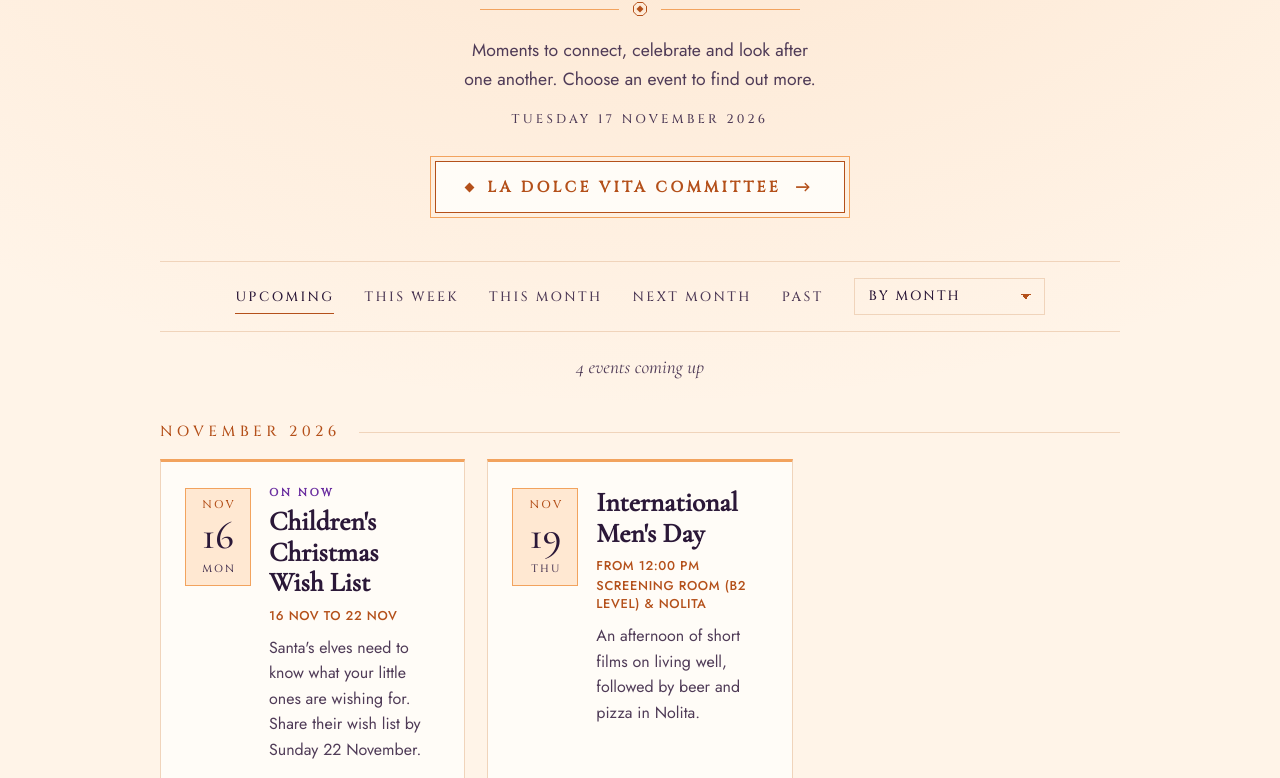
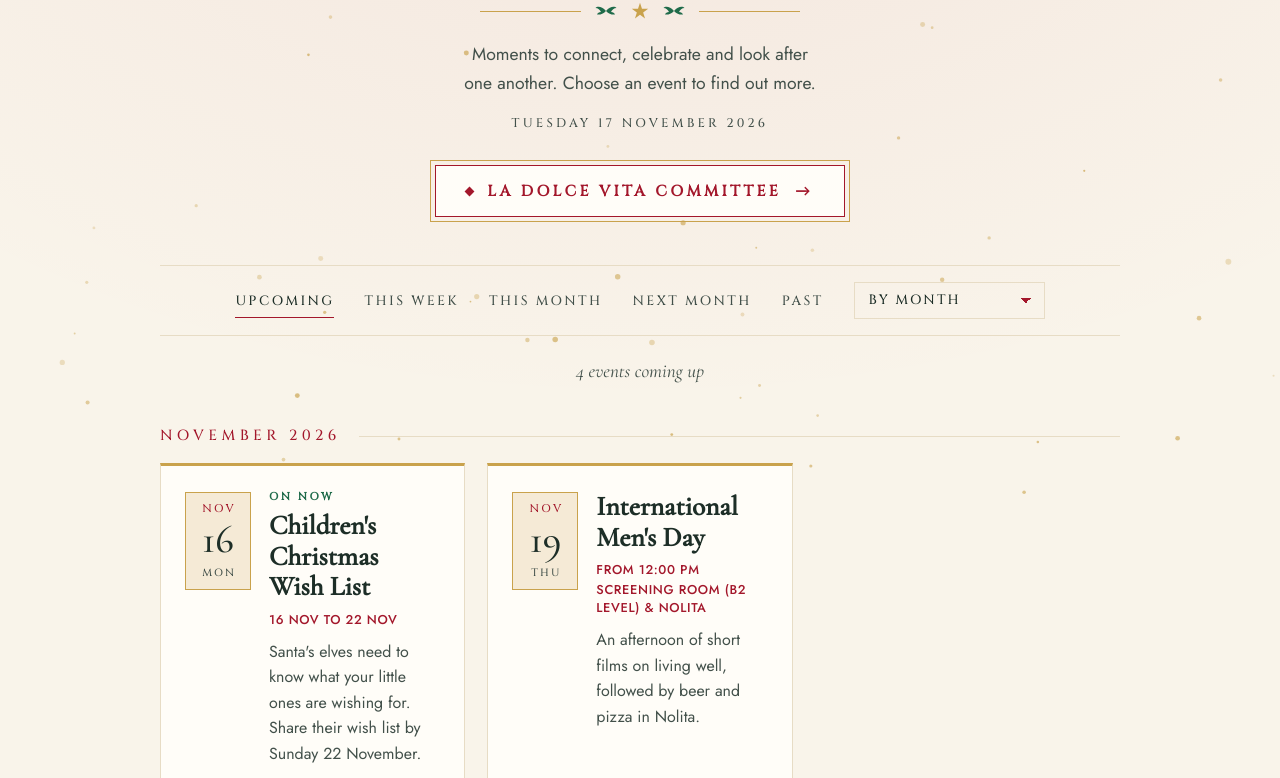
Before and after one commit to HR-BHL/Colleague-Events, a plain HTML site: page index.html in a window 1280 px wide. Shown: the part 277-1055 px from the top of the page. Drawn offline with nearby package versions, Linux system fonts and the light colour scheme.

Commit message:
Give What's On a festive refresh
Swap the autumn orange palette for ivory, garnet red, gold and
evergreen (with a deep evergreen dark mode), add a holly-and-star
ornament and gently falling snow that respects reduced motion.

Co-Authored-By: Claude Opus 5.5 <noreply@anthropic.com>
Claude-Session: https://claude.ai/code/session_01C8Xk5oow5ztaukqUzfCgtc

```diff
--- a/index.html
+++ b/index.html
@@ -10,40 +10,53 @@
 <style>
   /* Layout: a centred jeweller's-catalogue masthead on ivory, quiet letterspaced filters, then events as a grid of finely framed cards grouped by month. */
   :root {
-    --bg: #fff4e8;
-    --surface: #fffcf7;
-    --ink: #2b1838;
-    --muted: #4f3b57;
-    --line: #f0d4bb;
-    --gold: #b4501a;
-    --gold-soft: #f2a35e;
-    --gem: #6b2fa0;
-    --tint: #ffe8d2;
+    --bg: #f9f4ea;
+    --surface: #fffdf8;
+    --ink: #1d2e27;
+    --muted: #42504a;
+    --line: #e7dcc5;
+    --gold: #a3172b;
+    --gold-soft: #c9a24c;
+    --gem: #1f6b4a;
+    --tint: #f5ead6;
+    --sparkle: 201, 162, 76;
+    --holly: #1f6b4a;
+    --glow: rgba(163, 23, 43, .07);
     --font-display: "Cormorant Garamond", "Didot", "Bodoni 72", Georgia, serif;
     --font-caps: "Cinzel", "Trajan Pro", "Optima", Georgia, serif;
     --font-body: "Jost", "Futura", "Century Gothic", "Segoe UI", system-ui, sans-serif;
   }
   @media (prefers-color-scheme: dark) {
     :root:not([data-theme="light"]) {
-      --bg: #1c1222; --surface: #261a2d; --ink: #fbefe2; --muted: #e2cfc4; --line: #42304a;
-      --gold: #f39a4c; --gold-soft: #8a5530; --gem: #c39be6; --tint: #33213a;
+      --bg: #0f1f1a; --surface: #152a23; --ink: #f6f0e4; --muted: #d3d9d2; --line: #2b4339;
+      --gold: #e6bd62; --gold-soft: #9c7a35; --gem: #f08a93; --tint: #1c352c;
+      --holly: #6fb58c; --sparkle: 246, 240, 228; --glow: rgba(230, 189, 98, .08);
       color-scheme: dark;
     }
   }
   :root[data-theme="dark"] {
-    --bg: #1c1222; --surface: #261a2d; --ink: #fbefe2; --muted: #e2cfc4; --line: #42304a;
-    --gold: #f39a4c; --gold-soft: #8a5530; --gem: #c39be6; --tint: #33213a;
+    --bg: #0f1f1a; --surface: #152a23; --ink: #f6f0e4; --muted: #d3d9d2; --line: #2b4339;
+    --gold: #e6bd62; --gold-soft: #9c7a35; --gem: #f08a93; --tint: #1c352c;
+    --holly: #6fb58c; --sparkle: 246, 240, 228; --glow: rgba(230, 189, 98, .08);
     color-scheme: dark;
   }
 
   * { box-sizing: border-box; }
   body {
     margin: 0;
-    background: var(--bg) radial-gradient(ellipse 120% 60% at 50% 0, rgba(242,163,94,.2), transparent 70%) no-repeat;
+    background: var(--bg) radial-gradient(ellipse 120% 60% at 50% 0, var(--glow), transparent 70%) no-repeat;
     color: var(--ink);
     font: 400 17px/1.65 var(--font-body);
     -webkit-font-smoothing: antialiased;
   }
+  /* Festive: gently falling snow and a gold star ornament */
+  #snow { position: fixed; inset: 0; width: 100%; height: 100%; pointer-events: none; z-index: 0; }
+  .wrap { position: relative; z-index: 1; }
+  .ornament .star { width: 18px; height: 18px; }
+  .ornament .berry { width: 22px; height: 12px; }
+  .event { border-top-color: var(--gold-soft); }
+  .date .day { color: var(--ink); }
+  h1 em { position: relative; }
   .wrap { max-width: 1000px; margin: 0 auto; padding: 0 20px; padding-block: 60px 88px; }
 
   /* Masthead */
@@ -113,7 +126,7 @@
     transition: border-color .25s, transform .25s;
   }
   .event::before { content: ""; position: absolute; inset: 5px; border: 1px solid transparent; pointer-events: none; transition: border-color .25s; }
-  .event:hover { border-color: var(--gold-soft); border-top-color: var(--gold); transform: translateY(-2px); box-shadow: 0 10px 24px -14px rgba(180,80,26,.35); }
+  .event:hover { border-color: var(--gold-soft); border-top-color: var(--gold); transform: translateY(-2px); box-shadow: 0 12px 26px -16px rgba(29,46,39,.35); }
   .event:hover::before { border-color: var(--line); }
 
   /* Engraved date plaque */
@@ -318,13 +331,14 @@
 </style>
 </head>
 <body>
+<canvas id="snow" aria-hidden="true"></canvas>
 <div class="wrap">
 <div id="hub">
   <header>
     <img class="logo" src="logo.png" alt="Bvlgari Hotel London" width="900" height="220">
     <h1>What's <em>On</em></h1>
     <div class="ornament" aria-hidden="true">
-      <svg viewBox="0 0 14 14"><path d="M4.1 0.5h5.8l3.6 3.6v5.8l-3.6 3.6H4.1L0.5 9.9V4.1z" fill="none" stroke="var(--gold)" stroke-width="1"/><path d="M7 3.5l3.5 3.5L7 10.5 3.5 7z" fill="var(--gold)"/></svg>
+      <svg class="berry" viewBox="0 0 22 12"><path d="M11 6C7 1 2 1 0.5 3 3 3 5 5 6 7c-2 0-3.5 1-4 2.5C5 10 8 9 11 6z" fill="var(--holly)"/><path d="M11 6c4-5 9-5 10.5-3C19 3 17 5 16 7c2 0 3.5 1 4 2.5C17 10 14 9 11 6z" fill="var(--holly)"/></svg><svg class="star" viewBox="0 0 20 20"><path d="M10 0.8l2.2 6.6 6.9 0.1-5.6 4.1 2.1 6.6L10 14.2l-5.6 4 2.1-6.6L0.9 7.5l6.9-0.1z" fill="var(--gold-soft)"/></svg><svg class="berry" viewBox="0 0 22 12" style="transform:scaleX(-1)"><path d="M11 6C7 1 2 1 0.5 3 3 3 5 5 6 7c-2 0-3.5 1-4 2.5C5 10 8 9 11 6z" fill="var(--holly)"/><path d="M11 6c4-5 9-5 10.5-3C19 3 17 5 16 7c2 0 3.5 1 4 2.5C17 10 14 9 11 6z" fill="var(--holly)"/></svg>
     </div>
     <p class="lede">Moments to connect, celebrate and look after one another. Choose an event to find out more.</p>
     <span class="today" id="today"></span>
@@ -719,5 +733,39 @@
   route();
 })();
 </script>
+<script>
+/* Gentle falling snow. Hidden for anyone who prefers reduced motion. */
+(function () {
+  var c = document.getElementById("snow");
+  if (!c || !c.getContext || (window.matchMedia && matchMedia("(prefers-reduced-motion: reduce)").matches)) { if (c) c.remove(); return; }
+  var ctx = c.getContext("2d"), flakes = [], w = 0, h = 0, dpr = Math.min(window.devicePixelRatio || 1, 2), rgb = "201, 162, 76";
+  function colour() { var v = getComputedStyle(document.documentElement).getPropertyValue("--sparkle").trim(); if (v) rgb = v; }
+  function size() {
+    w = window.innerWidth; h = window.innerHeight;
+    c.width = w * dpr; c.height = h * dpr; ctx.setTransform(dpr, 0, 0, dpr, 0, 0);
+    var n = Math.round(Math.min(70, w / 18));
+    while (flakes.length < n) flakes.push(make(true));
+    flakes.length = n;
+  }
+  function make(anywhere) {
+    return { x: Math.random() * w, y: anywhere ? Math.random() * h : -10, r: 0.8 + Math.random() * 2.2,
+             s: 0.25 + Math.random() * 0.6, d: Math.random() * Math.PI * 2, o: 0.25 + Math.random() * 0.45 };
+  }
+  function tick() {
+    ctx.clearRect(0, 0, w, h);
+    for (var i = 0; i < flakes.length; i++) {
+      var f = flakes[i];
+      f.y += f.s; f.d += 0.01; f.x += Math.sin(f.d) * 0.35;
+      if (f.y > h + 10) flakes[i] = make(false);
+      ctx.beginPath(); ctx.arc(f.x, f.y, f.r, 0, Math.PI * 2);
+      ctx.fillStyle = "rgba(" + rgb + "," + f.o + ")"; ctx.fill();
+    }
+    requestAnimationFrame(tick);
+  }
+  colour(); size(); tick();
+  window.addEventListener("resize", size);
+  if (window.matchMedia) matchMedia("(prefers-color-scheme: dark)").addEventListener("change", colour);
+})();
+</script>
 </body>
 </html>
```
